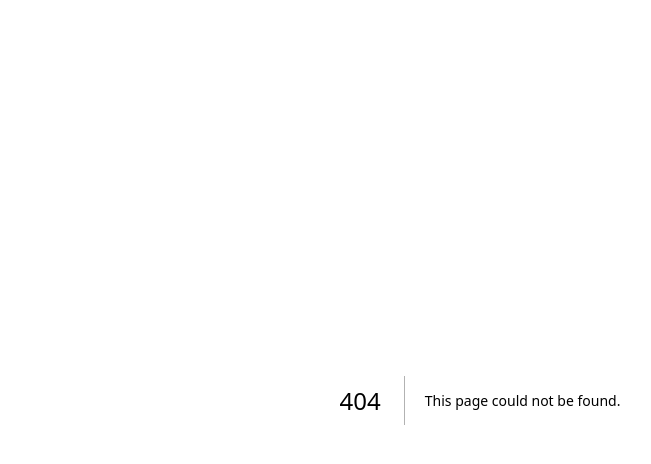
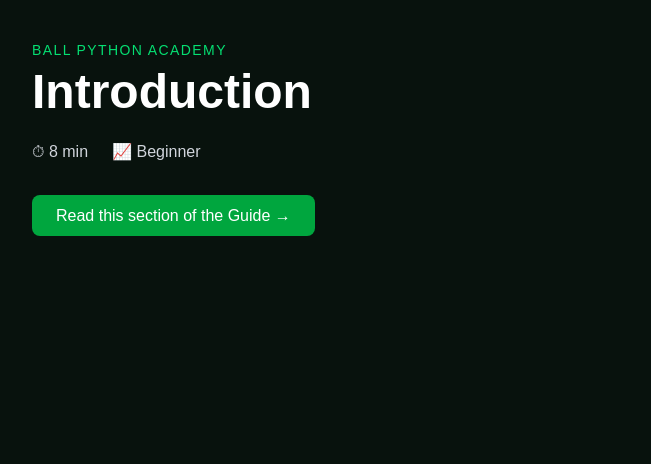
Before and after one commit to scalesandtailsrescue72-star/scaleswiki, a Next.js app: page /Academy/ball-python/lessons/1 in a window 1280 px wide. Before the commit this address had no page. Shown: the top 464 px of the page, without its empty margins (160-811 px from the left). Built offline with nearby package versions, Linux system fonts and the light colour scheme.

Commit message:
Add dynamic Academy lesson pages

```diff
--- /dev/null
+++ b/app/Academy/ball-python/lessons/[lesson]/page.tsx
@@ -0,0 +1,52 @@
+import Link from "next/link";
+import { notFound } from "next/navigation";
+
+import { ballPythonCourse } from "@/app/academy/data/ball-python/course";
+
+type LessonPageProps = {
+  params: Promise<{
+    lesson: string;
+  }>;
+};
+
+export default async function LessonPage({
+  params,
+}: LessonPageProps) {
+  const { lesson } = await params;
+
+  const currentLesson = ballPythonCourse.lessons.find(
+    (l) => l.number === Number(lesson)
+  );
+
+  if (!currentLesson) {
+    notFound();
+  }
+
+  return (
+    <main className="min-h-screen bg-[#08120D] text-white p-10">
+      <div className="mx-auto max-w-4xl">
+        <p className="text-sm uppercase tracking-widest text-green-400">
+          Ball Python Academy
+        </p>
+
+        <h1 className="mt-2 text-5xl font-bold">
+          {currentLesson.title}
+        </h1>
+
+        <div className="mt-6 flex gap-6 text-gray-300">
+          <span>⏱ {currentLesson.duration}</span>
+          <span>📈 {currentLesson.difficulty}</span>
+        </div>
+
+        <div className="mt-10">
+          <Link
+            href={currentLesson.guideHref}
+            className="rounded-lg bg-green-600 px-6 py-3 font-medium hover:bg-green-700"
+          >
+            Read this section of the Guide →
+          </Link>
+        </div>
+      </div>
+    </main>
+  );
+}
--- a/app/Academy/ball-python/page.tsx
+++ b/app/Academy/ball-python/page.tsx
@@ -7,9 +7,7 @@ import { ballPythonCourse } from "../data/ball-python/course";
 export default function BallPythonAcademyPage() {
   return (
     <main className="min-h-screen bg-[#08120D] text-white">
-
       <section className="mx-auto max-w-7xl px-6 py-24 lg:px-8">
-
         <SectionHeading
           eyebrow="ScalesWiki Academy"
           title={ballPythonCourse.title}
@@ -17,7 +15,6 @@ export default function BallPythonAcademyPage() {
         />
 
         <div className="mt-16 space-y-8">
-
           <ProgressBar
             completed={0}
             total={ballPythonCourse.lessons.length}
@@ -28,30 +25,25 @@ export default function BallPythonAcademyPage() {
           />
 
           <div className="grid gap-6">
-
             {ballPythonCourse.lessons.map((lesson) => (
-
               <LessonCard
                 key={lesson.number}
                 lesson={lesson.number}
                 title={lesson.title}
-                description="Open this lesson in the Ball Python Guide."
+                description="Learn this topic through the Ball Python Keeper's Academy."
                 duration={lesson.duration}
-                difficulty={lesson.difficulty as
-                  | "Beginner"
-                  | "Intermediate"
-                  | "Advanced"}
-                href={lesson.href}
+                difficulty={
+                  lesson.difficulty as
+                    | "Beginner"
+                    | "Intermediate"
+                    | "Advanced"
+                }
+                href={`/academy/ball-python/lessons/${lesson.number}`}
               />
-
             ))}
-
           </div>
-
         </div>
-
       </section>
-
     </main>
   );
 }
--- a/app/Academy/data/ball-python/course.ts
+++ b/app/Academy/data/ball-python/course.ts
@@ -23,98 +23,98 @@ export const ballPythonCourse = {
       title: "Introduction",
       duration: "8 min",
       difficulty: "Beginner",
-      href: "/species/ball-python#introduction",
+      guideHref: "/species/ball-python#introduction",
     },
     {
       number: 2,
       title: "Natural History",
       duration: "10 min",
       difficulty: "Beginner",
-      href: "/species/ball-python#natural-history",
+      guideHref: "/species/ball-python#natural-history",
     },
     {
       number: 3,
       title: "Is a Ball Python Right for You?",
       duration: "10 min",
       difficulty: "Beginner",
-      href: "/species/ball-python#is-it-right-for-you",
+      guideHref: "/species/ball-python#is-it-right-for-you",
     },
     {
       number: 4,
       title: "Enclosure",
       duration: "15 min",
       difficulty: "Beginner",
-      href: "/species/ball-python#enclosure",
+      guideHref: "/species/ball-python#enclosure",
     },
     {
       number: 5,
       title: "Heating",
       duration: "12 min",
       difficulty: "Beginner",
-      href: "/species/ball-python#heating",
+      guideHref: "/species/ball-python#heating",
     },
     {
       number: 6,
       title: "Humidity",
       duration: "10 min",
       difficulty: "Beginner",
-      href: "/species/ball-python#humidity",
+      guideHref: "/species/ball-python#humidity",
     },
     {
       number: 7,
       title: "Lighting",
       duration: "10 min",
       difficulty: "Beginner",
-      href: "/species/ball-python#lighting",
+      guideHref: "/species/ball-python#lighting",
     },
     {
       number: 8,
       title: "Substrate",
       duration: "10 min",
       difficulty: "Beginner",
-      href: "/species/ball-python#substrate",
+      guideHref: "/species/ball-python#substrate",
     },
     {
       number: 9,
       title: "Water",
       duration: "6 min",
       difficulty: "Beginner",
-      href: "/species/ball-python#water",
+      guideHref: "/species/ball-python#water",
     },
     {
       number: 10,
       title: "Feeding",
       duration: "15 min",
       difficulty: "Beginner",
-      href: "/species/ball-python#feeding",
+      guideHref: "/species/ball-python#feeding",
     },
     {
       number: 11,
       title: "Handling",
       duration: "8 min",
       difficulty: "Beginner",
-      href: "/species/ball-python#handling",
+      guideHref: "/species/ball-python#handling",
     },
     {
       number: 12,
       title: "Health",
       duration: "15 min",
       difficulty: "Intermediate",
-      href: "/species/ball-python#health",
+      guideHref: "/species/ball-python#health",
     },
     {
       number: 13,
       title: "Common Mistakes",
       duration: "10 min",
       difficulty: "Beginner",
-      href: "/species/ball-python#common-mistakes",
+      guideHref: "/species/ball-python#common-mistakes",
     },
     {
       number: 14,
       title: "FAQ",
       duration: "8 min",
       difficulty: "Beginner",
-      href: "/species/ball-python#faq",
+      guideHref: "/species/ball-python#faq",
     },
   ],
 };
```
